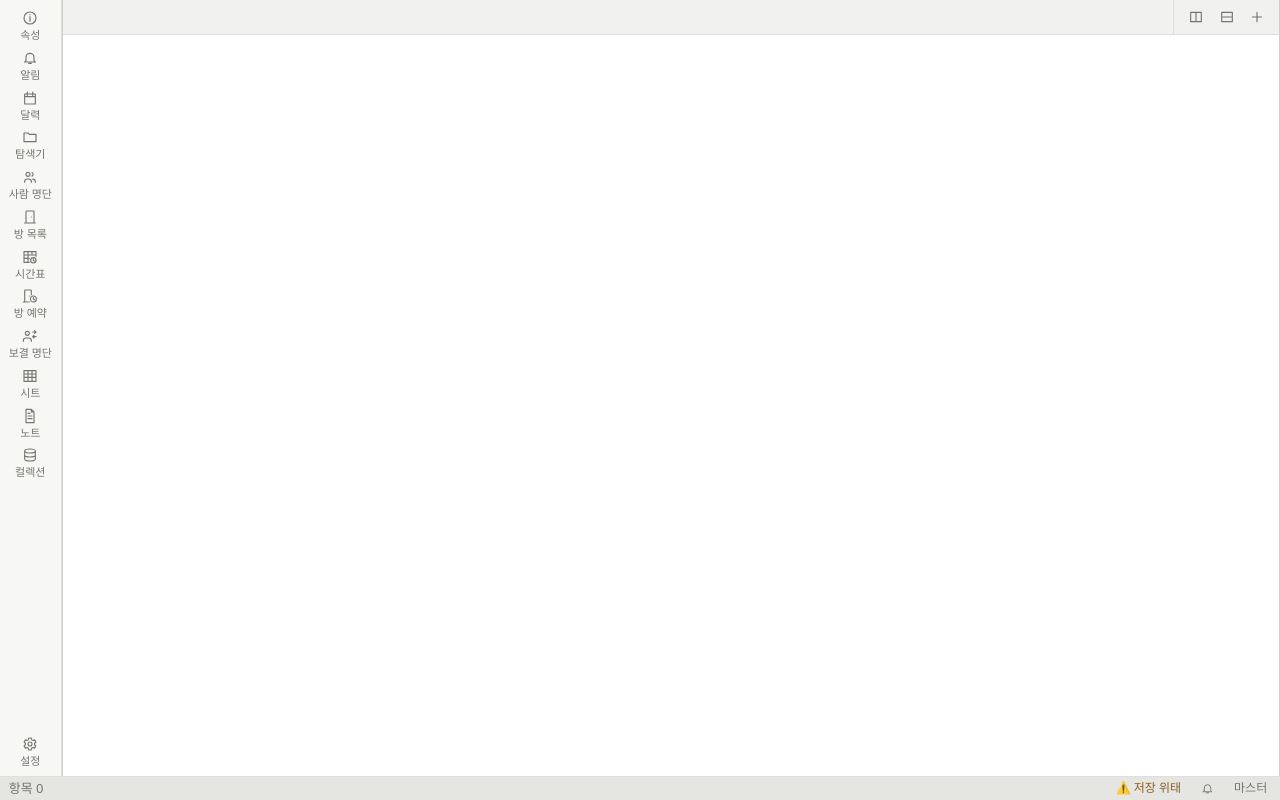
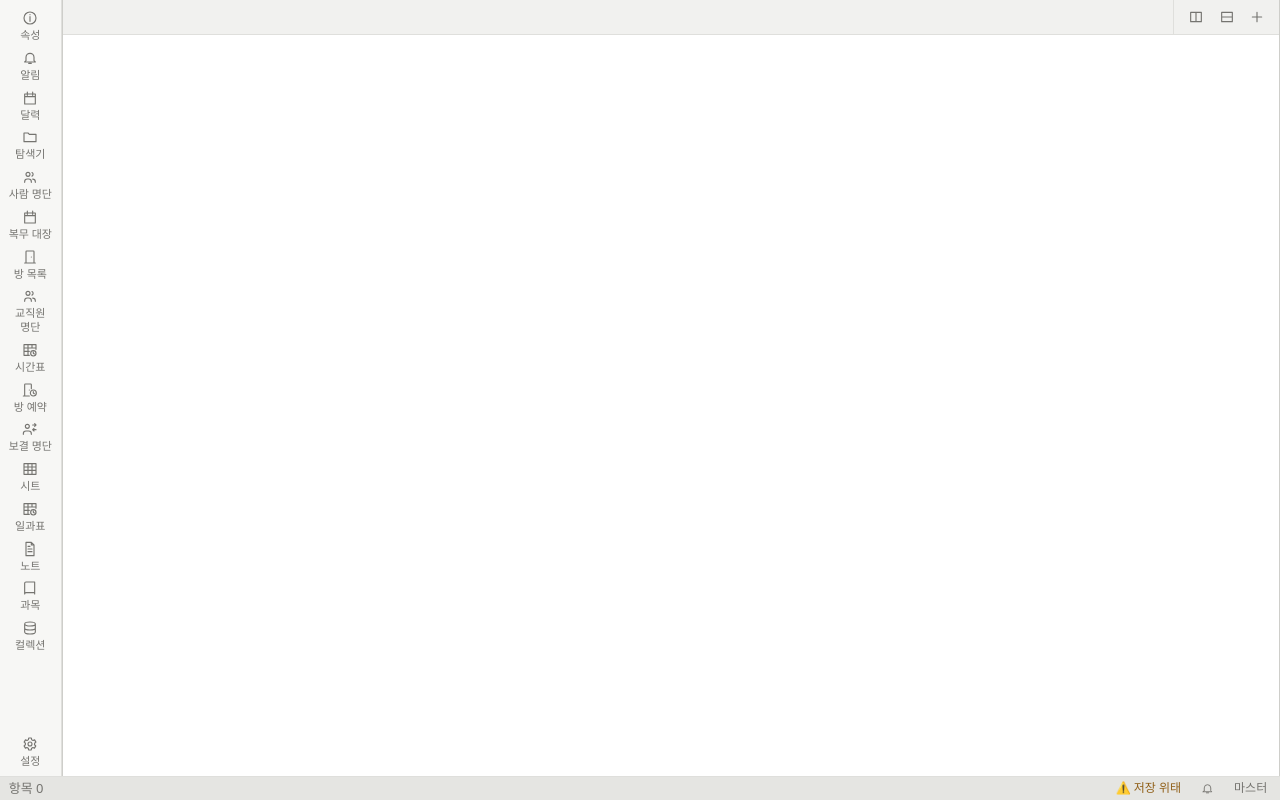
Before and after one commit to 2026-gne-dev-task-force-team/school-shiftgrid-scheduler, a React (Vite) app: page / in a window 1280 px wide. Built offline with nearby package versions, Linux system fonts and the light colour scheme.

Commit message:
학교 바닥 등록: subjects·staff·bell·duty 를 PLUGINS 에 · 골든 갱신 · 교직원 명단 라벨(사람 명단과 「새 명단」 겹침 풀기)
Co-Authored-By: Claude Opus 5.5 <noreply@anthropic.com>

```diff
--- a/src/app/plugins.ts
+++ b/src/app/plugins.ts
@@ -25,6 +25,10 @@ import { roomsPlugin } from '../plugins/rooms';
 import { roomBookingPlugin } from '../plugins/room-booking';
 import { substitutePlugin } from '../plugins/substitute';
 import { schoolPlugin } from '../plugins/school';
+import { subjectsPlugin } from '../plugins/subjects';
+import { staffPlugin } from '../plugins/staff';
+import { bellPlugin } from '../plugins/bell';
+import { dutyPlugin } from '../plugins/duty';
 import { pagePlugin } from '../plugins/page';
 import { collectionPlugin } from '../plugins/collection';
 import { paneTestPlugin } from '../plugins/pane-test';
@@ -50,6 +54,10 @@ export const PLUGINS: PluginModule[] = [
     roomBookingPlugin,       // 방 예약 꾸러미 — 달력 프리셋 한 장
     substitutePlugin,        // 보결 명단 꾸러미
     schoolPlugin,            // 학교 정보 꾸러미
+    subjectsPlugin,          // 과목 꾸러미
+    staffPlugin,             // 교원·직원 명단 꾸러미
+    bellPlugin,              // 일과표 꾸러미 — clock 약속(학년별 교시 ↔ 실제 시각)
+    dutyPlugin,              // 복무 꾸러미 — duty 약속(그 날·그 교시 빠지는 사람)
     timetableGridPlugin,     // 시간표 꾸러미(시트 확장)
     // 🧪 개발 전용 — 개발 서버에서 주소 끝에 `?pane-test` 를 붙여 열면 Pane UI Test(부품 견본 포함)가 켜진다. 배포본·일반 화면엔 안 뜬다.
     ...(import.meta.env.DEV && typeof window !== 'undefined' && window.location.search.includes('pane-test') ? [paneTestPlugin] : []),
--- a/src/plugins/staff/nodes.ts
+++ b/src/plugins/staff/nodes.ts
@@ -47,10 +47,10 @@ export const staffNodeTypeImpl = {
  */
 export const staffNodeTypes: NodeTypeContribution<'list'>[] = [
     {
-        type: LIST_TYPE, body: 'collection', label: '명단', icon: 'users',
+        type: LIST_TYPE, body: 'collection', label: '교직원 명단', icon: 'users',
         container: { accepts: [MEMBER_TYPE, 'folder', LIST_TYPE] }, openable: true,
-        create: { label: '명단', under: ['folder', LIST_TYPE] },
+        create: { label: '교직원 명단', under: ['folder', LIST_TYPE] },
         impl: 'list',
     },
-    { type: MEMBER_TYPE, label: '사람', icon: 'user', record: true },
+    { type: MEMBER_TYPE, label: '교직원', icon: 'user', record: true },
 ];
```
Also changed, not shown: 1 other file (tests, documents, lock files or other folders).
